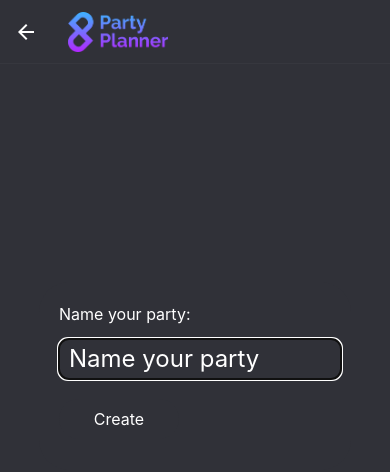
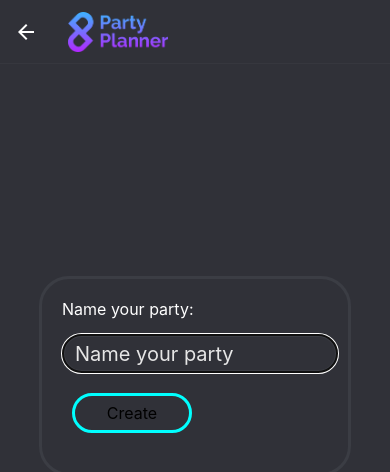
Before and after one commit to mayki0909/PartyPlannerMobile, a React Native app: screen /CreateParty in a window 390 px wide. Shown: the top 472 px of the page. Built offline with nearby package versions, Linux system fonts and the light colour scheme; what expo-linking would draw is missing.

Commit message:
Create party screen style

```diff
--- a/components/style.tsx
+++ b/components/style.tsx
@@ -28,24 +28,20 @@ export default StyleSheet.create({
   btnMedium: {
     width: 120,
     height: 40,
+    margin: 10,
     backgroundColor: '#303138',
-    color: '#fff',
-    fontSize: 12,
     borderRadius: 30,
-    //boxShadow: '3px 3px 6px #23242A, -3px -3px 6px #3B3D44',
+    borderWidth: 3,
+    borderColor: "#3B3D44",
     display: 'flex',
     justifyContent: 'center',
     alignItems: 'center',
-    flexWrap: 'wrap'
   },
   btnBig: {
     width: 250,
     height: 60,
     margin: 10,
     backgroundColor: '#303138',
-    color: '#fff',
-    fontSize: 20,
-    fontWeight: 'bold',
     borderRadius: 30,
     borderWidth: 3,
     borderColor: "#3B3D44",
--- a/screens/createPartyScreen.tsx
+++ b/screens/createPartyScreen.tsx
@@ -35,11 +35,14 @@ export default function CreatePartyScreen(props: CreatePartyProps) {
             <TextInput
                 style={styles.inputField}
                 placeholder="Name your party"
+                placeholderTextColor="#E6E6E6"
                 autoFocus={true}
                 value={partyName}
                 onChangeText={text => {setPartyName(text)}}
             />
-            <Text style={[style.btnMedium, styles.button]} onPress={callCreateApi}>Create</Text>
+            <View style={[style.btnMedium,{borderColor: "#00ffff",marginTop: 20}]}>
+                <Text style={styles.button} onPress={callCreateApi}>Create</Text>
+            </View>
             <Text style={styles.errorMessage}>{errorMessage} </Text>
         </View>
     </View>
@@ -61,16 +64,22 @@ const styles = StyleSheet.create({
         textAlign: 'left',
     },
     inputField:{
-        fontSize: 24,
-        borderRadius: 10,
+        fontSize: 20,
+        borderRadius: 20,
+        borderWidth: 3,
+        borderColor: "#3B3D44",
         color: '#fff',
         height: 40,
         marginRight: 10,
         paddingLeft: 10
     },
+    '::placeholder':{
+        color: '#fff',
+    },
     createPartyContainer: {
         width: '80%',
         height: '30%',
+        minHeight: 200,
         margin: 10,
         backgroundColor: '#303138',
         paddingLeft: 20,
@@ -78,13 +87,13 @@ const styles = StyleSheet.create({
         fontSize: 30,
         fontWeight: 'bold',
         borderRadius: 30,
-        //boxShadow: '4px 4px 10px #23242A, -4px -4px 10px #3B3D44',
+        borderWidth: 3,
+        borderColor: "#3B3D44",
         display: 'flex',
         justifyContent: 'center',
       },
       button: {
         fontSize: 16,
-        marginTop: 20,
       },
       errorMessage: {
         color: 'red',
```
